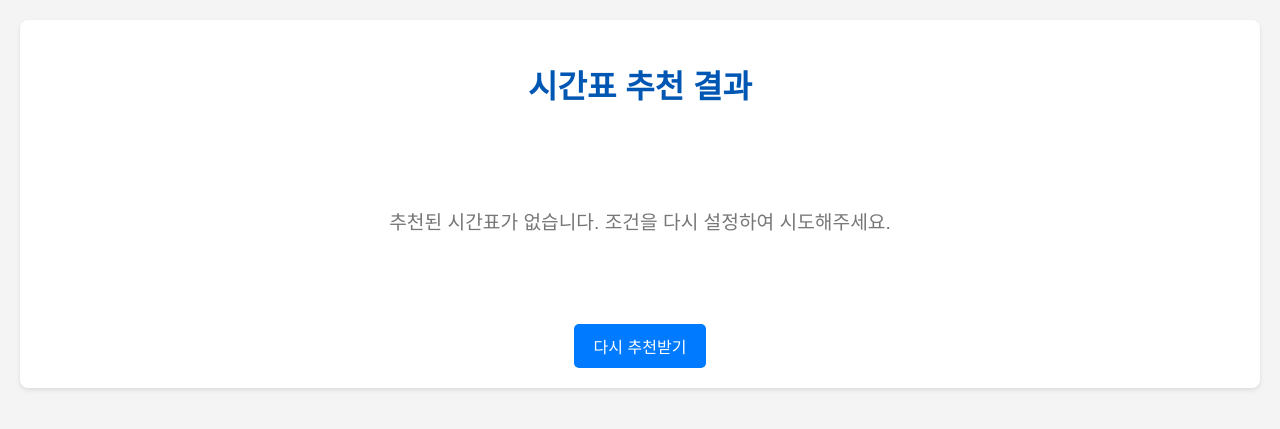
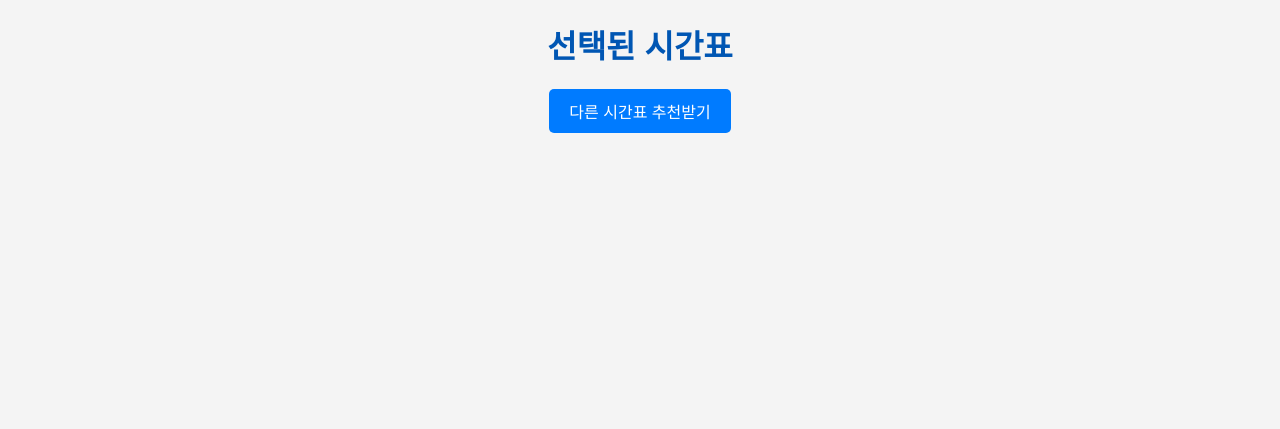
Before and after one commit to owsjtld/AI-Programming, a Flask app: page /view_schedule/1 in a window 1280 px wide. Shown: the top 429 px of the page. Run offline with Flask 3, Linux system fonts and the light colour scheme.

Commit message:
Add files via upload

```diff
--- a/templates/selected_schedule.html
+++ b/templates/selected_schedule.html
@@ -3,15 +3,16 @@
 <head>
     <meta charset="UTF-8">
     <meta name="viewport" content="width=device-width, initial-scale=1.0">
-    <title>시간표 추천 결과</title>
+    <title>선택된 시간표 상세</title>
     <style>
+        /* result.html의 스타일을 그대로 가져옴 */
         body {
             font-family: Arial, sans-serif;
             margin: 20px;
             background-color: #f4f4f4;
             color: #333;
         }
-        .container {
+        .container { /* 선택된 시간표는 컨테이너 필요 없음 (body 자체를 활용) */
             max-width: 1500px;
             margin: auto;
             background: #fff;
@@ -19,36 +20,18 @@
             border-radius: 8px;
             box-shadow: 0 2px 4px rgba(0,0,0,0.1);
         }
-        h1 {
+        h1, h3 { /* h1 대신 h3으로 사용될 수 있으므로 둘 다 포함 */
             color: #0056b3;
             text-align: center;
         }
-        .schedule-container {
-            display: flex;
-            flex-wrap: wrap;
-            gap: 20px;
-            justify-content: center;
-            margin-top: 30px;
-        }
-        .single-schedule-card {
-            width: 480px;
-            border: 1px solid #ddd;
-            border-radius: 8px;
-            padding: 15px;
-            box-shadow: 0 1px 3px rgba(0,0,0,0.05);
-            background-color: #f9f9f9;
-            box-sizing: border-box;
-            cursor: pointer;
-            transition: transform 0.2s;
-        }
-        .single-schedule-card:hover {
-            transform: translateY(-5px);
-        }
+        /* .schedule-container 는 이 페이지에서 사용되지 않음 */
+        /* .single-schedule-card 는 이 페이지에서 사용되지 않음 */
 
         .course-list {
             list-style-type: none;
             padding: 0;
-            margin-top: 15px; /* 시간표와 과목 리스트 간격 조정 */
+            max-width: 900px; /* 테이블과 너비 맞춤 */
+            margin: 20px auto; /* 가운데 정렬 */
         }
         .course-list li {
             background: #e9e9e9;
@@ -97,11 +80,12 @@
         .button-group button:hover {
             background-color: #0056b3;
         }
-        /* 시간표 테이블 관련 스타일 (generate_timetable_html에서 생성된 테이블에 적용) */
+        /* 시간표 테이블 관련 스타일 */
         .timetable {
-            width: 100%;
+            width: 80%; /* 선택된 시간표 페이지에서 테이블 너비 */
+            max-width: 900px; /* 너무 커지지 않도록 최대 너비 설정 */
+            margin: 15px auto; /* 가운데 정렬 */
             border-collapse: collapse;
-            margin-top: 15px;
             font-size: 0.9em;
             table-layout: fixed;
         }
@@ -116,10 +100,12 @@
             background-color: #e0e0e0;
             font-weight: bold;
         }
+        /* 시간 열 너비 조정 */
         .timetable th:first-child {
             width: 70px;
             min-width: 70px;
         }
+        /* 요일 열 너비 조정 (전체 너비에서 시간 열 빼고 균등 분배) */
         .timetable th:not(:first-child),
         .timetable td:not(:first-child) {
             width: calc((100% - 70px) / 5);
@@ -137,7 +123,7 @@
             justify-content: center;
             align-items: center;
             min-height: 50px;
-            height: 100%;
+            height: 100%; /* 부모 td의 높이를 꽉 채우도록 설정 */
             line-height: 1.2;
             box-sizing: border-box;
         }
@@ -152,61 +138,44 @@
             font-size: 0.8em;
             color: #555;
         }
-        .no-schedule {
-            text-align: center;
-            padding: 50px;
-            font-size: 1.2em;
-            color: #777;
+
+        .back-button {
+            display: block;
+            width: fit-content;
+            margin: 20px auto;
+            padding: 10px 20px;
+            background-color: #007bff;
+            color: white;
+            border: none;
+            border-radius: 5px;
+            cursor: pointer;
+            font-size: 1em;
+            text-decoration: none; /* 링크 밑줄 제거 */
+        }
+        .back-button:hover {
+            background-color: #0056b3;
         }
     </style>
 </head>
 <body>
-    <div class="container">
-        <h1>시간표 추천 결과</h1>
+    <h1 style="text-align: center;">선택된 시간표</h1>
+    {# single_schedule_html은 timetable.py의 generate_timetable_html 함수가 생성한 HTML을 그대로 삽입 #}
+    {{ single_schedule_html | safe }}
 
-        <div class="schedule-container">
-            {% if recommended_timetables %}
-                {% for timetable_data in recommended_timetables %}
-                    <div class="single-schedule-card" onclick="selectSchedule('{{ timetable_data.courses_data_for_view | join('-') }}')">
-                        <h3 style="text-align: center; color: #007bff; margin-bottom: 10px;">추천 시간표 {{ loop.index }}</h3> {# 순환 인덱스 사용 #}
-                        <div class="timetable-preview">
-                            {{ timetable_data.html | safe }}
-                        </div>
     <ul class="course-list">
-                            {% for course in timetable_data.detailed_courses %} {# detailed_courses 사용 #}
+        {% for course in detailed_courses %}
             <li>
                 <div class="course-header">
                     <span class="course-name">{{ course.name }} ({{ course.code }})</span>
-                                        <span class="course-grade">{{ course.grade }}학년</span> {# 학년 정보 표시 #}
+                    <span class="course-grade">{{ course.grade }}학년</span>
                 </div>
                 <div class="course-details">
-                                        {{ course.credits }}학점 / {{ course.professor }} / {{ course.location }} / 평점: {{ "%.1f" | format(course.rating) }} {# <-- 'course.room'을 'course.location'으로 변경 #}
+                    {{ course.credits }}학점 / {{ course.professor }} / {{ course.location }} / 평점: {{ "%.1f" | format(course.rating) }}
                 </div>
             </li>
         {% endfor %}
     </ul>
-                        <p style="text-align: center; margin-top: 10px; font-weight: bold;">
-                            총 학점: {{ timetable_data.total_credits if timetable_data.total_credits is defined else 'N/A' }} /
-                            총 과목 수: {{ timetable_data.total_courses_count if timetable_data.total_courses_count is defined else 'N/A' }}
-                        </p>
-                    </div>
-                {% endfor %}
-            {% else %}
-                <div class="no-schedule">
-                    <p>추천된 시간표가 없습니다. 조건을 다시 설정하여 시도해주세요.</p>
-                </div>
-            {% endif %}
-        </div>
 
-        <div class="button-group">
-            <button onclick="location.href='/'">다시 추천받기</button>
-        </div>
-    </div>
-
-    <script>
-        function selectSchedule(coursesDataStr) {
-            window.location.href = `/view_schedule/${coursesDataStr}`;
-        }
-    </script>
+    <a href="/" class="back-button">다른 시간표 추천받기</a>
 </body>
 </html>
```
Lines whose indentation alone changed are shown as unchanged.
